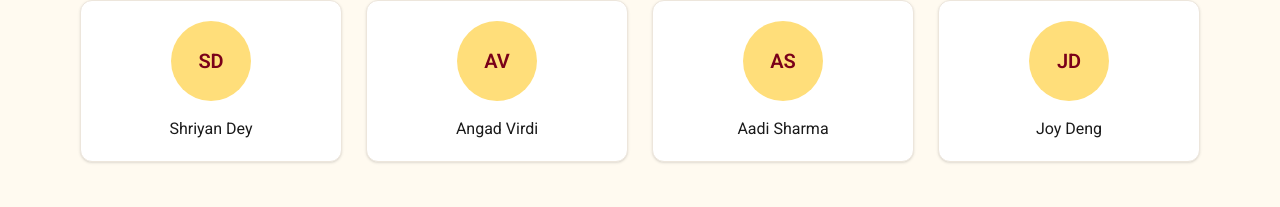
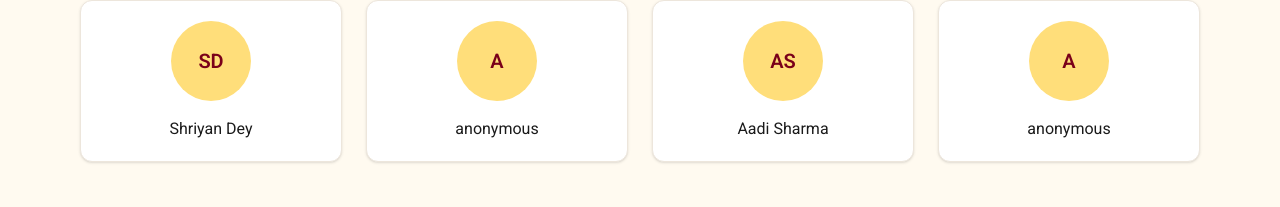
Before and after one commit to ShriyanDeyEngineer/Goldy-s_Study_Buddies, a Next.js app: page /about in a window 1280 px wide. Shown: the part 508-715 px from the top of the page. Built offline with nearby package versions, Linux system fonts and the light colour scheme.

Commit message:
Two contributors have chosen not to be affiliated with this website. Respect their decision and make them anonymous (at least on the website)

```diff
--- a/app/(marketing)/about/page.tsx
+++ b/app/(marketing)/about/page.tsx
@@ -13,9 +13,9 @@ export const metadata: Metadata = {
 
 const CONTRIBUTORS = [
   { name: "Shriyan Dey" },
-  { name: "Angad Virdi" },
+  { name: "anonymous" },
   { name: "Aadi Sharma" },
-  { name: "Joy Deng" },
+  { name: "anonymous" },
 ];
 
 export default function AboutPage() {
--- a/components/marketing/site-footer.tsx
+++ b/components/marketing/site-footer.tsx
@@ -8,7 +8,7 @@ import { LogoLockup } from "@/components/gopher-logo";
 
 /* The five of us. TEAM: swap in a real shared inbox before launch —
    the placeholder below is deliberately not a routable address. */
-const TEAM = ["Shriyan Dey", "Angad Virdi", "Aadi Sharma", "Joy Deng"];
+const TEAM = ["Shriyan Dey", "anonymous", "Aadi Sharma", "anonymous"];
 const CONTACT_EMAIL = "goldysstudybuddies@gmail.com";
 
 export function SiteFooter() {
```
Also changed, not shown: 1 other file (tests, documents, lock files or other folders).
